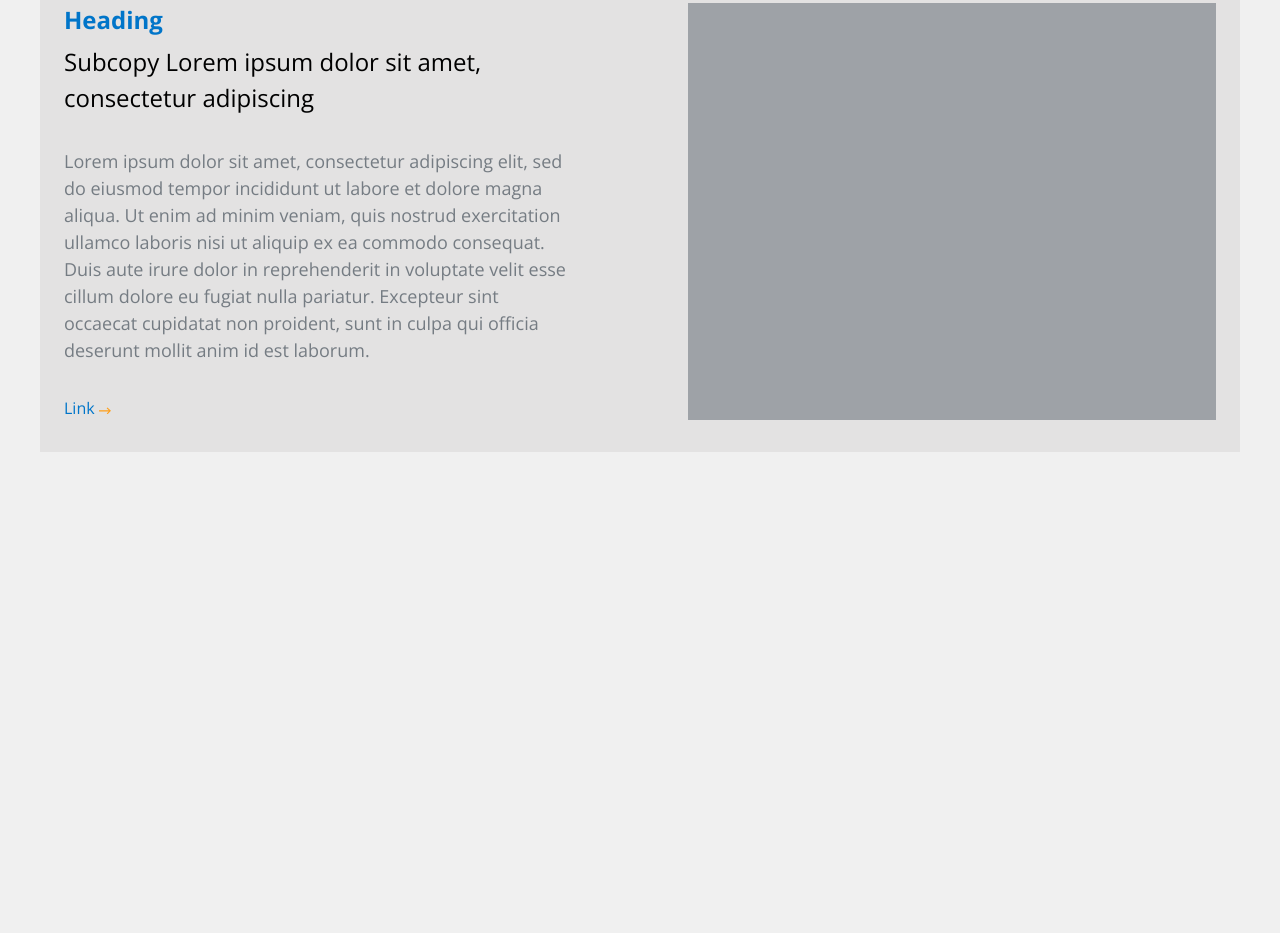
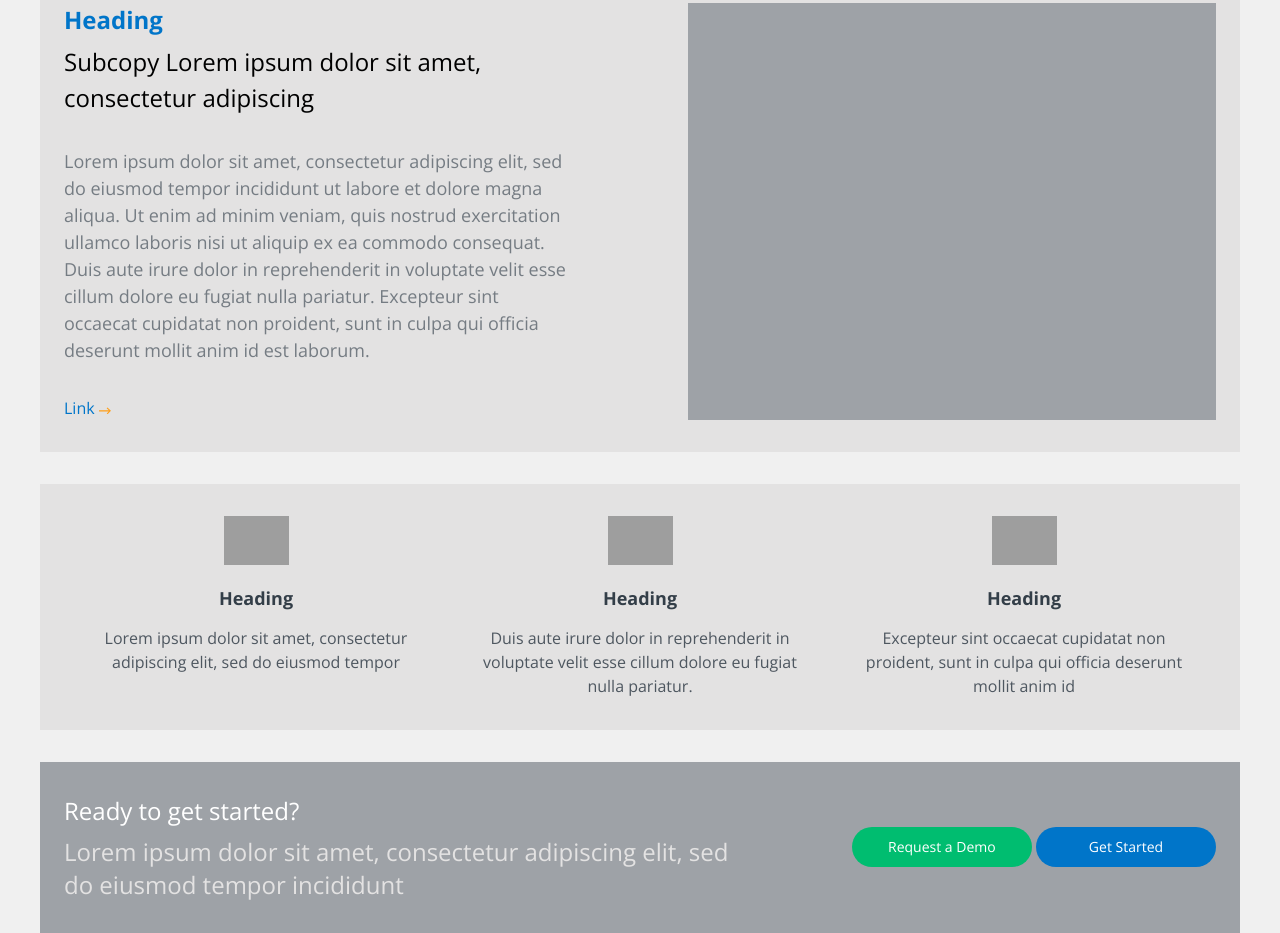
Before and after one commit to BranchMetrics/BranchMetrics.github.io, a plain HTML site: page design_system/templates.html in a window 1280 px wide. Shown: the part 402-1335 px from the top of the page. Before the commit the page ends 854 px from the top, so only its background shows below. Drawn offline with nearby package versions, Linux system fonts and the light colour scheme; grey boxes are pictures that could not be loaded.

Commit message:
added e more

```diff
--- a/design_system/templates.html
+++ b/design_system/templates.html
@@ -67,6 +67,68 @@
 
 
 
+    <!-- 3 column content -->
+    <section class="bottom bds-marg-y-md">
+      <div class="bds-container bds-bg-grey-15 bds-pad-y-md">
+
+        <div class="bds-row bds-txt-center">
+          <div class="bds-col-12 bds-col-lg-4 bds-pad-b-md bds-pad-lg-b-0">
+            <!-- col 1-->
+            <img class="bds-icon bds-pad-b-xs" src="https://branch.io/img/product-page/universal-email/c-ico-1.svg" alt="ALT-TAG-HERE">
+            <div class="bds-txt-18 bds-txt-grey bds-txt-bold bds-marg-b-xs">
+              Heading
+            </div>
+            <p class="bds-txt-grey-85 bds-pad-lg-x-sm">
+              Lorem ipsum dolor sit amet, consectetur adipiscing elit, sed do eiusmod tempor
+            </p>
+          </div>
+          <div class="bds-col-12 bds-col-lg-4 bds-pad-b-md bds-pad-lg-b-0">
+            <!-- col 2-->
+            <img class="bds-icon bds-pad-b-xs" src="https://branch.io/img/product-page/universal-email/c-ico-1.svg" alt="ALT-TAG-HERE">
+            <div class="bds-txt-18 bds-txt-grey bds-txt-bold bds-marg-b-xs">
+              Heading
+            </div>
+            <p class="bds-txt-grey-85 bds-pad-lg-x-sm">
+              Duis aute irure dolor in reprehenderit in voluptate velit esse cillum dolore eu fugiat nulla pariatur.
+            </p>
+          </div>
+          <div class="bds-col-12 bds-col-lg-4">
+            <!-- col 3-->
+            <img class="bds-icon bds-pad-b-xs" src="https://branch.io/img/product-page/universal-email/c-ico-1.svg" alt="ALT-TAG-HERE">
+            <div class="bds-txt-18 bds-txt-grey bds-txt-bold bds-marg-b-xs">
+              Heading
+            </div>
+            <p class="bds-txt-grey-85 bds-pad-lg-x-sm">
+              Excepteur sint occaecat cupidatat non proident, sunt in culpa qui officia deserunt mollit anim id
+            </p>
+          </div>
+        </div>
+      </div>
+
+    </section>
+
+
+
+    <!-- bottom content -->
+    <section class="bottom bds-marg-y-md">
+      <div class="bds-container bds-bg-grey-45 bds-pad-y-md">
+
+        <div class="bds-row bds-flex bds-y-center">
+          <div class="bds-col-12 bds-col-lg-7 bds-col-xl-8">
+            <h4 class="bds-txt-white">Ready to get started?</h4>
+            <h4 class="bds-txt-grey-15 bds-marg-t-xxs bds-pad-b-md bds-pad-lg-b-0"> Lorem ipsum dolor sit amet, consectetur adipiscing elit, sed do eiusmod tempor incididunt</h4>
+          </div>
+          <div class="bds-col-12 bds-col-lg-5 bds-col-xl-4 bds-txt-lg-right">
+            <a class="bds-btn-tertiary bds-marg-b-xs bds-marg-lg-b-0" data-element-tag="request-a-demo" href="https://www2.branch.io/request-a-demo/">Request a Demo</a>
+            <a class="bds-btn-primary bds-pad-l-lg-md" data-element-tag="get-started" href="https://dashboard.branch.io/">Get Started</a>
+          </div>
+        </div>
+
+      </div>
+    </section>
+
+
+
 
 
   </div>
```
